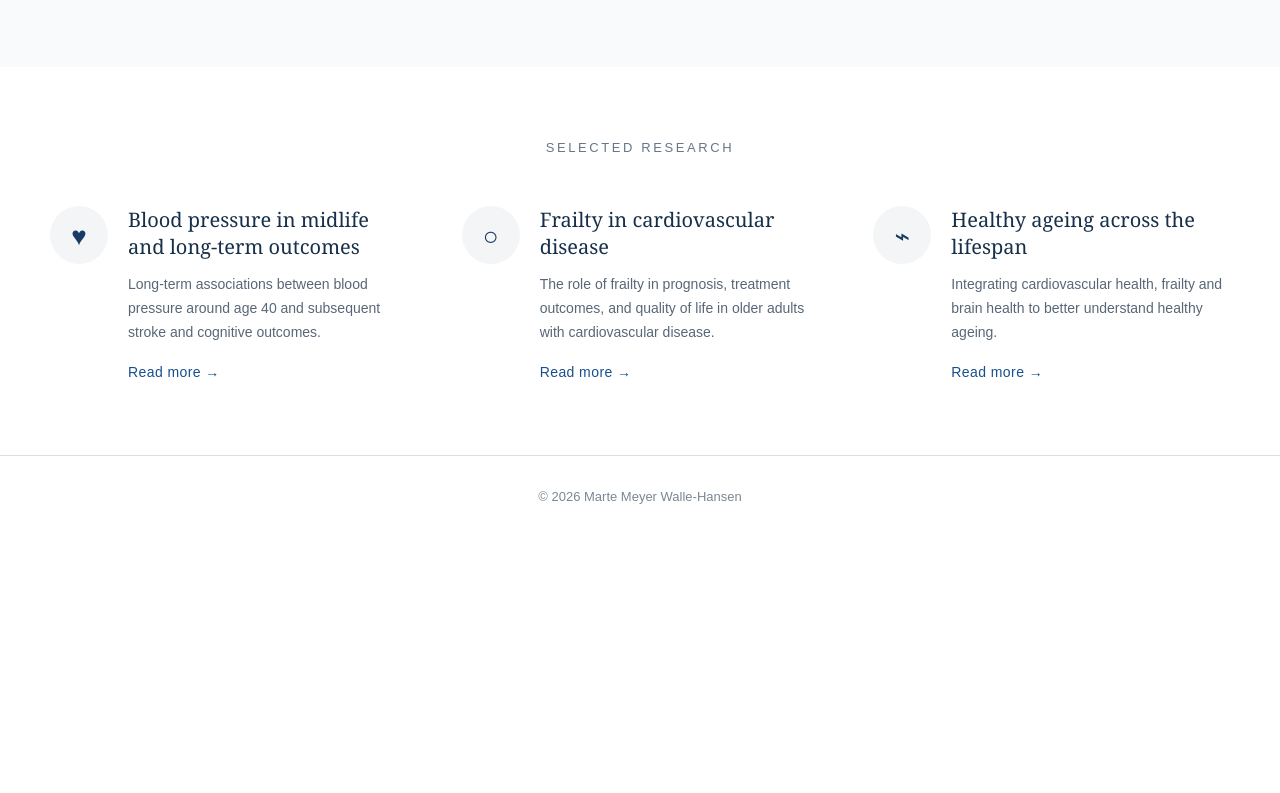
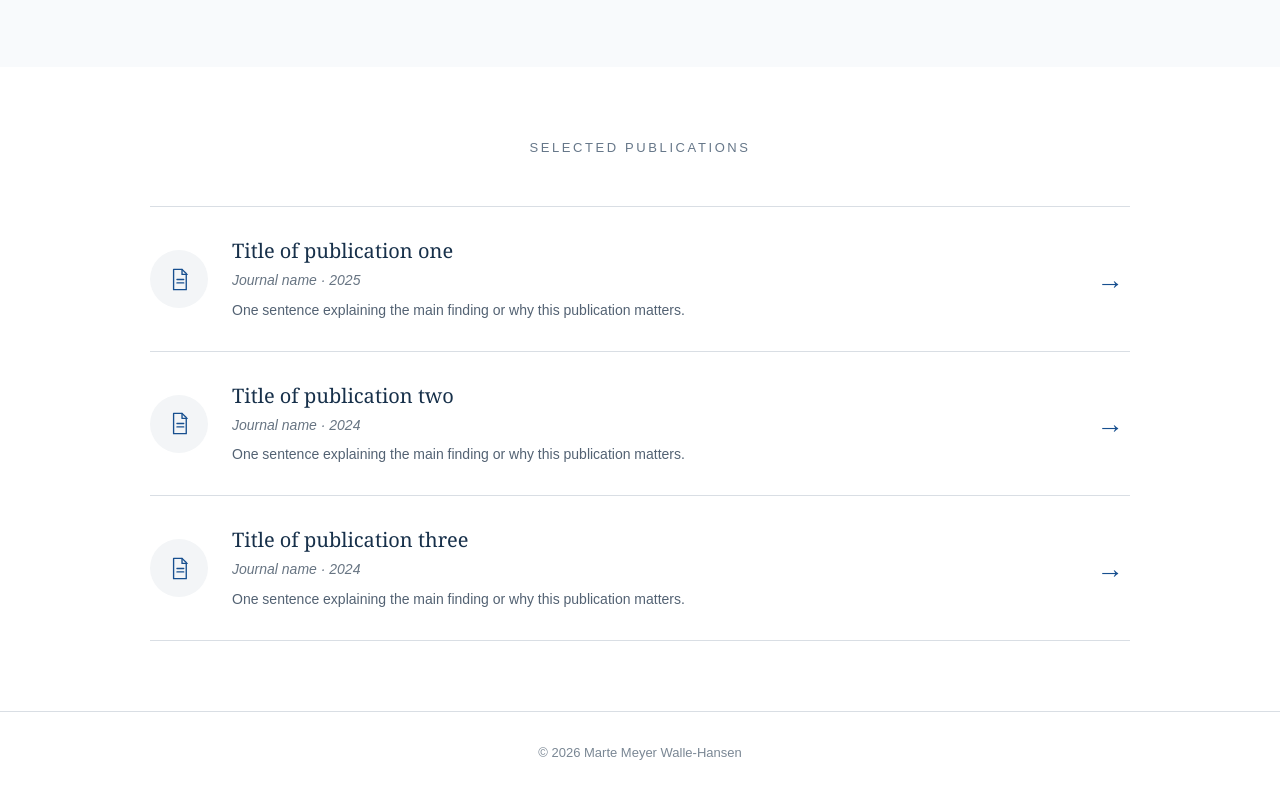
Before and after one commit to martewallehansen/martewallehansen.github.io, a plain HTML site: page index.html in a window 1280 px wide. Shown: the part 1246-2039 px from the top of the page. Before the commit the page ends 1784 px from the top, so only its background shows below. Drawn offline with Linux system fonts and the light colour scheme.

Commit message:
Update index.html

```diff
--- a/index.html
+++ b/index.html
@@ -282,53 +282,91 @@
 
 
     /* --------------------------------------------------
-       SELECTED RESEARCH
+       SELECTED PUBLICATIONS
     -------------------------------------------------- */
 
-    .selected-grid {
-      display: grid;
-      grid-template-columns: repeat(3, 1fr);
-      gap: 55px;
+    .publication-list {
+      max-width: 980px;
+      margin: 0 auto;
     }
 
-    .selected-item {
+    .publication-item {
       display: grid;
-      grid-template-columns: 58px 1fr;
-      gap: 20px;
-      align-items: start;
+      grid-template-columns: 58px 1fr 40px;
+      gap: 24px;
+      align-items: center;
+      padding: 30px 0;
+      border-bottom: 1px solid #d9dee4;
     }
 
-    .selected-icon {
+    .publication-item:first-child {
+      border-top: 1px solid #d9dee4;
+    }
+
+    .publication-icon {
       width: 58px;
       height: 58px;
       border-radius: 50%;
       background: #f3f5f7;
       display: grid;
       place-items: center;
-      color: #173b64;
-      font-family: Georgia, "Times New Roman", serif;
-      font-size: 26px;
+      color: #174f8f;
     }
 
-    .selected-item h3 {
+    .publication-icon svg {
+      width: 27px;
+      height: 27px;
+      fill: none;
+      stroke: currentColor;
+      stroke-width: 1.6;
+      stroke-linecap: round;
+      stroke-linejoin: round;
+    }
+
+    .publication-content h3 {
       font-family: Georgia, "Times New Roman", serif;
       font-size: 20px;
       font-weight: 400;
       line-height: 1.35;
-      color: #17304a;
-      margin: 0 0 13px;
+      margin: 0 0 5px;
     }
 
-    .selected-item p {
-      color: #586777;
-      font-size: 14px;
-      line-height: 1.7;
-      margin: 0 0 14px;
+    .publication-content h3 a {
+      color: #17304a;
+      text-decoration: none;
     }
 
-    .research-link {
+    .publication-content h3 a:hover {
+      color: #174f8f;
+      text-decoration: underline;
+    }
+
+    .publication-meta {
       font-size: 14px;
-      letter-spacing: 0.03em;
+      font-style: italic;
+      color: #687583;
+      margin: 0 0 6px;
+    }
+
+    .publication-blurb {
+      font-size: 14px;
+      line-height: 1.6;
+      color: #536273;
+      margin: 0;
+    }
+
+    .publication-arrow {
+      font-family: Georgia, "Times New Roman", serif;
+      font-size: 27px;
+      color: #174f8f;
+      text-decoration: none;
+      text-align: center;
+      transition: transform 0.15s ease;
+    }
+
+    .publication-arrow:hover {
+      transform: translateX(4px);
+      text-decoration: none;
     }
 
 
@@ -393,9 +431,19 @@
         border-top: 1px solid #d9dee4;
       }
 
-      .selected-grid {
-        grid-template-columns: 1fr;
-        gap: 45px;
+      .publication-item {
+        grid-template-columns: 46px 1fr 28px;
+        gap: 16px;
+      }
+
+      .publication-icon {
+        width: 46px;
+        height: 46px;
+      }
+
+      .publication-icon svg {
+        width: 23px;
+        height: 23px;
       }
     }
 
@@ -421,6 +469,14 @@
         font-size: 17px;
       }
 
+      .publication-item {
+        grid-template-columns: 1fr 25px;
+      }
+
+      .publication-icon {
+        display: none;
+      }
+
     }
 
   </style>
@@ -439,11 +495,6 @@
     <div class="container header-inner">
 
       <div class="institution">
-
-        <!--
-          Upload the Vestre Viken logo to GitHub
-          and name it: vestre-viken-logo.png
-        -->
 
         <img
           src="vestre-viken-logo.png"
@@ -466,10 +517,11 @@
           CV
         </a>
 
-        <!-- Replace with your actual LinkedIn URL -->
+        <!-- Replace # with your LinkedIn URL -->
 
         <a href="#"
-           target="_blank">
+           target="_blank"
+           rel="noopener noreferrer">
           LinkedIn
         </a>
 
@@ -525,8 +577,6 @@
 
           <span class="divider">|</span>
 
-          <!-- Replace with your actual email -->
-
           <a href="mailto:marte.meyer.walle-hansen@vestreviken.no">
             Email
           </a>
@@ -536,7 +586,8 @@
           <!-- Replace # with your LinkedIn URL -->
 
           <a href="#"
-             target="_blank">
+             target="_blank"
+             rel="noopener noreferrer">
             LinkedIn
           </a>
 
@@ -547,11 +598,6 @@
 
 
       <div class="portrait-wrapper">
-
-        <!--
-          Upload your portrait to GitHub
-          and name it: portrait.jpg
-        -->
 
         <img
           class="portrait"
@@ -715,7 +761,7 @@
 
 
     <!-- ==============================================
-         SELECTED RESEARCH
+         SELECTED PUBLICATIONS
     =============================================== -->
 
     <section
@@ -725,95 +771,167 @@
       <div class="container">
 
         <p class="section-label">
-          Selected research
+          Selected publications
         </p>
 
 
-        <div class="selected-grid">
+        <div class="publication-list">
 
 
-          <article class="selected-item">
+          <!-- PUBLICATION 1 -->
 
-            <div class="selected-icon">
-              ♥
+          <article class="publication-item">
+
+            <div class="publication-icon">
+
+              <svg viewBox="0 0 32 32" aria-hidden="true">
+
+                <path d="M9 4h10l5 5v19H9z"></path>
+                <path d="M19 4v6h6"></path>
+                <path d="M13 16h8"></path>
+                <path d="M13 20h8"></path>
+
+              </svg>
+
             </div>
 
-            <div>
+
+            <div class="publication-content">
 
               <h3>
-                Blood pressure in midlife and long-term outcomes
+                <a
+                  href="PUBLICATION_1_URL"
+                  target="_blank"
+                  rel="noopener noreferrer">
+                  Title of publication one
+                </a>
               </h3>
 
-              <p>
-                Long-term associations between blood pressure around
-                age 40 and subsequent stroke and cognitive outcomes.
+              <p class="publication-meta">
+                Journal name · 2025
               </p>
 
-              <a
-                class="research-link"
-                href="#">
-                Read more →
-              </a>
+              <p class="publication-blurb">
+                One sentence explaining the main finding or why this publication matters.
+              </p>
 
             </div>
+
+
+            <a
+              class="publication-arrow"
+              href="PUBLICATION_1_URL"
+              target="_blank"
+              rel="noopener noreferrer"
+              aria-label="Open publication one">
+              →
+            </a>
 
           </article>
 
 
 
-          <article class="selected-item">
+          <!-- PUBLICATION 2 -->
 
-            <div class="selected-icon">
-              ○
+          <article class="publication-item">
+
+            <div class="publication-icon">
+
+              <svg viewBox="0 0 32 32" aria-hidden="true">
+
+                <path d="M9 4h10l5 5v19H9z"></path>
+                <path d="M19 4v6h6"></path>
+                <path d="M13 16h8"></path>
+                <path d="M13 20h8"></path>
+
+              </svg>
+
             </div>
 
-            <div>
+
+            <div class="publication-content">
 
               <h3>
-                Frailty in cardiovascular disease
+                <a
+                  href="PUBLICATION_2_URL"
+                  target="_blank"
+                  rel="noopener noreferrer">
+                  Title of publication two
+                </a>
               </h3>
 
-              <p>
-                The role of frailty in prognosis, treatment outcomes,
-                and quality of life in older adults with cardiovascular disease.
+              <p class="publication-meta">
+                Journal name · 2024
               </p>
 
-              <a
-                class="research-link"
-                href="#">
-                Read more →
-              </a>
+              <p class="publication-blurb">
+                One sentence explaining the main finding or why this publication matters.
+              </p>
 
             </div>
+
+
+            <a
+              class="publication-arrow"
+              href="PUBLICATION_2_URL"
+              target="_blank"
+              rel="noopener noreferrer"
+              aria-label="Open publication two">
+              →
+            </a>
 
           </article>
 
 
 
-          <article class="selected-item">
+          <!-- PUBLICATION 3 -->
 
-            <div class="selected-icon">
-              ⌁
+          <article class="publication-item">
+
+            <div class="publication-icon">
+
+              <svg viewBox="0 0 32 32" aria-hidden="true">
+
+                <path d="M9 4h10l5 5v19H9z"></path>
+                <path d="M19 4v6h6"></path>
+                <path d="M13 16h8"></path>
+                <path d="M13 20h8"></path>
+
+              </svg>
+
             </div>
 
-            <div>
+
+            <div class="publication-content">
 
               <h3>
-                Healthy ageing across the lifespan
+                <a
+                  href="PUBLICATION_3_URL"
+                  target="_blank"
+                  rel="noopener noreferrer">
+                  Title of publication three
+                </a>
               </h3>
 
-              <p>
-                Integrating cardiovascular health, frailty and brain
-                health to better understand healthy ageing.
+              <p class="publication-meta">
+                Journal name · 2024
               </p>
 
-              <a
-                class="research-link"
-                href="#">
-                Read more →
-              </a>
+              <p class="publication-blurb">
+                One sentence explaining the main finding or why this publication matters.
+              </p>
 
             </div>
+
+
+            <a
+              class="publication-arrow"
+              href="PUBLICATION_3_URL"
+              target="_blank"
+              rel="noopener noreferrer"
+              aria-label="Open publication three">
+              →
+            </a>
 
           </article>
 
@@ -833,9 +951,7 @@
   =============================================== -->
 
   <footer>
-
     © 2026 Marte Meyer Walle-Hansen
-
   </footer>
 
 
```
